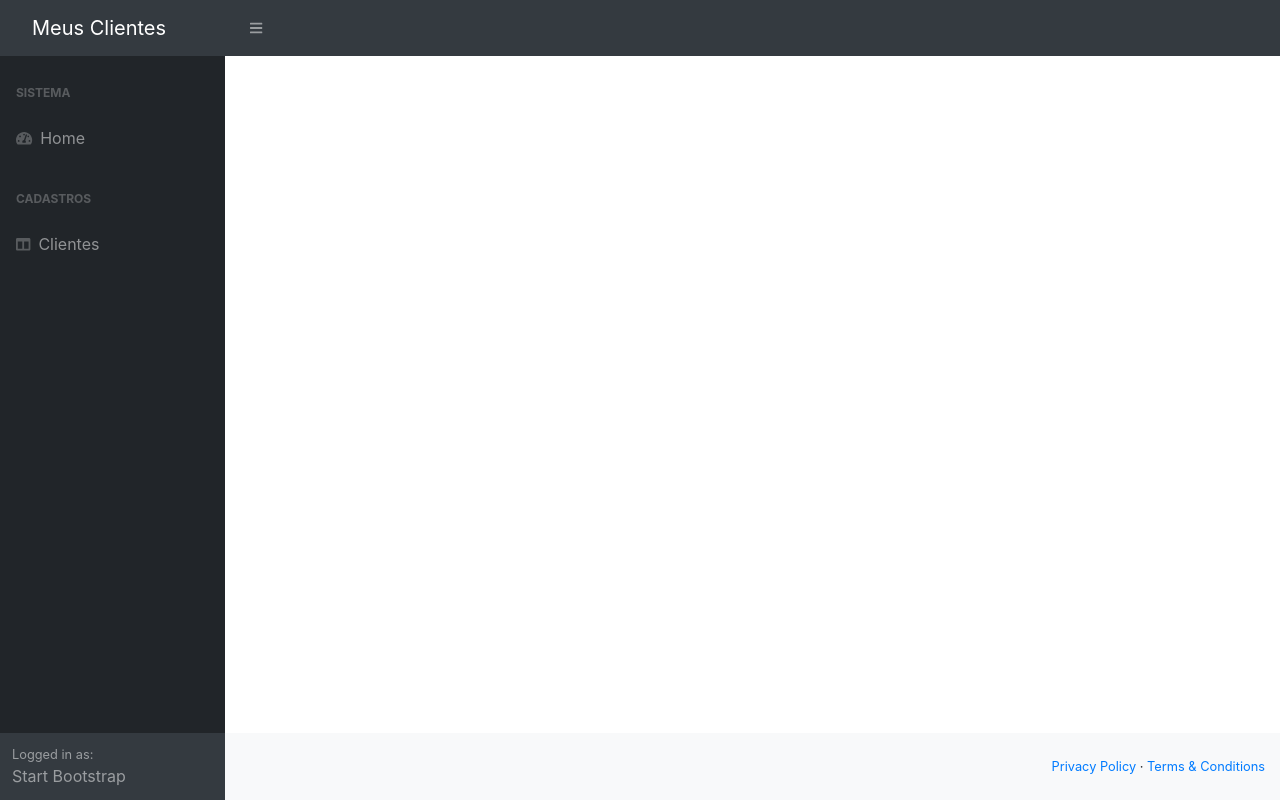
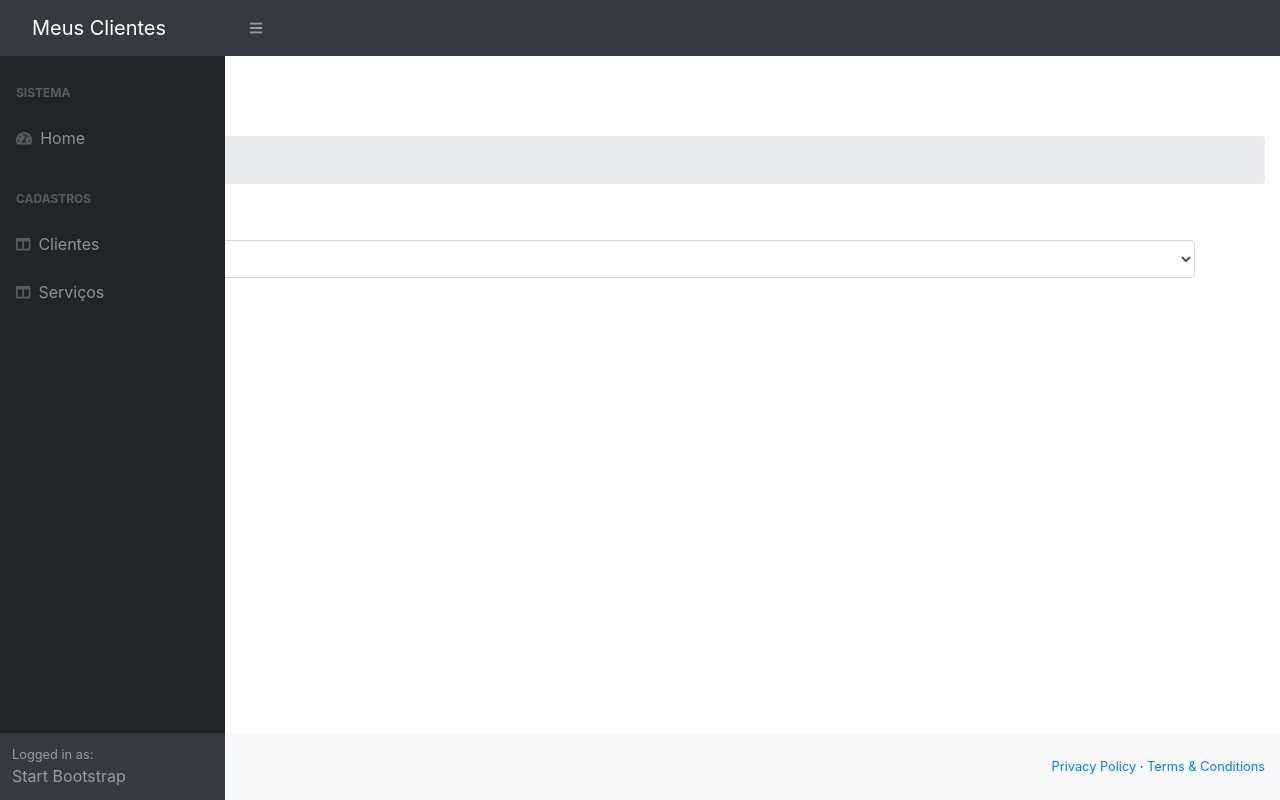
Before and after one commit to pedroAndrad1/clientes-app, an Angular app: page /servico-prestado-form in a window 1280 px wide. Before the commit this address led to /. Built offline with nearby package versions, Linux system fonts and the light colour scheme; no server answers.

Commit message:
Começado os servicos prestados

```diff
--- a/src/app/app.module.ts
+++ b/src/app/app.module.ts
@@ -12,6 +12,7 @@ import { ClientesService } from './clientes.service';
 import {HttpClientModule} from '@angular/common/http'
 import { BrowserAnimationsModule } from '@angular/platform-browser/animations';
 import { ToastrModule } from 'ngx-toastr';
+import { ServicoPrestadoModule } from './servico-prestado/servico-prestado.module';
 
 @NgModule({
   declarations: [
@@ -26,7 +27,7 @@ import { ToastrModule } from 'ngx-toastr';
     HttpClientModule,
     BrowserAnimationsModule,
     ToastrModule.forRoot(), // ToastrModule added
-
+    ServicoPrestadoModule
   ],
   providers: [ClientesService],
   bootstrap: [AppComponent]
--- /dev/null
+++ b/src/app/servico-prestado/servico-prestado-fom/servico-prestado-fom.component.html
@@ -0,0 +1,24 @@
+<div class="animeLeft">
+    <h1 class="mt-4">Clientes</h1>
+    <ol class="breadcrumb mb-4">
+        <li class="breadcrumb-item active">Servicos</li>
+    </ol>
+    <div class="container">
+        <form #form="ngForm" (submit) = onSubmit()>
+            <div class="row">
+                <div class="col-md-12">
+                    <div class="form-group">
+                        <label for="">Cliente:</label>
+                        <select class="form-control">
+                            <option value="" >Selecione...</option>
+                            <!--ngValue pois e um objeto-->
+                            <option *ngFor = "let cliente of clientes" [ngValue]="cliente.id">
+                                {{ cliente.nome }}
+                            </option>
+                        </select>
+                    </div>
+                </div>
+            </div>
+        </form>
+    </div>
+</div>
--- /dev/null
+++ b/src/app/servico-prestado/servico-prestado-fom/servico-prestado-fom.component.ts
@@ -0,0 +1,26 @@
+import { Component, OnInit } from '@angular/core';
+import { ClientesService } from 'src/app/clientes.service';
+import { Cliente } from 'src/app/clientes/cliente';
+
+@Component({
+  selector: 'app-servico-prestado-fom',
+  templateUrl: './servico-prestado-fom.component.html',
+  styleUrls: ['./servico-prestado-fom.component.css']
+})
+export class ServicoPrestadoFomComponent implements OnInit {
+
+  clientes: Cliente[];
+
+  constructor(private clientesService: ClientesService) { }
+
+  ngOnInit(): void {
+    this.clientesService.getClientes()
+      .subscribe(
+        res => this.clientes = res
+      )
+  }
+
+  onSubmit(){
+
+  }
+}
--- /dev/null
+++ b/src/app/servico-prestado/servico-prestado-lista/servico-prestado-lista.component.html
@@ -0,0 +1 @@
+<p>servico-prestado-lista works!</p>
--- /dev/null
+++ b/src/app/servico-prestado/servico-prestado-lista/servico-prestado-lista.component.ts
@@ -0,0 +1,15 @@
+import { Component, OnInit } from '@angular/core';
+
+@Component({
+  selector: 'app-servico-prestado-lista',
+  templateUrl: './servico-prestado-lista.component.html',
+  styleUrls: ['./servico-prestado-lista.component.css']
+})
+export class ServicoPrestadoListaComponent implements OnInit {
+
+  constructor() { }
+
+  ngOnInit(): void {
+  }
+
+}
--- a/src/app/template/sidenav/sidenav.component.html
+++ b/src/app/template/sidenav/sidenav.component.html
@@ -12,6 +12,10 @@
                     <div class="sb-nav-link-icon"><i class="fas fa-columns"></i></div>
                     Clientes
                 </a>
+                <a class="nav-link" routerLink="/servico-prestado-form">
+                    <div class="sb-nav-link-icon"><i class="fas fa-columns"></i></div>
+                    Serviços
+                </a>
 
             </div>
         </div>
```
Also changed, not shown: src/app/servico-prestado/servico-prestado-routing.module.ts (added, +15 -0 lines), src/app/servico-prestado/servico-prestado.module.ts (added, +27 -0 lines), src/app/servico-prestado/servico-prestado-fom/servico-prestado-fom.component.css (added), src/app/servico-prestado/servico-prestado-lista/servico-prestado-lista.component.css (added).
